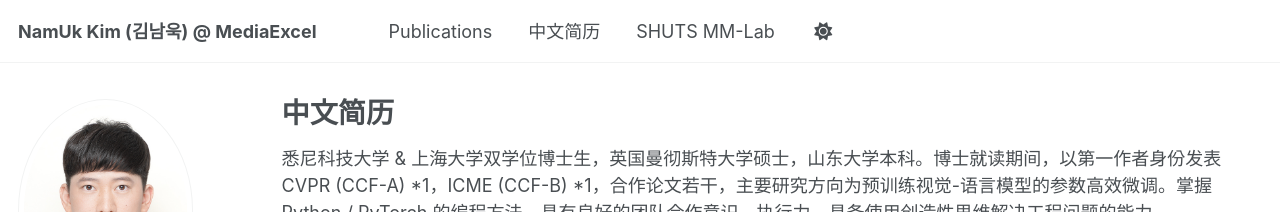
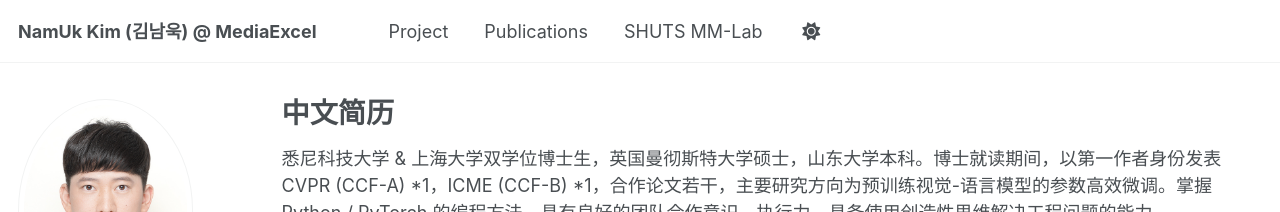
Before and after one commit to presyncope/presyncope.github.io, a Jekyll site: the page built from _pages/projects.md, in a window 1280 px wide. Shown: the top 212 px of the page. Built offline with Jekyll 4.4.1, drawn with Linux system fonts in a browser that asks for light colours; some web fonts are replaced.

Commit message:
replaced chinese_cv with projects

```diff
--- a/_data/navigation.yml
+++ b/_data/navigation.yml
@@ -8,6 +8,9 @@
 #      Markdown formatted page while the second is generated using JSON.
 
 main:
+  - title: "Project"
+    url: /projects/
+
   - title: "Publications"
     url: /publications/
 
@@ -26,9 +29,6 @@ main:
   # title: "CV"
   # url: /cv/
 
-  - title: "中文简历"
-    url: /cv_chinese/
-
   - title: "SHUTS MM-Lab"
     url: /SHUTS/
 
```
Also changed, not shown: _pages/projects.md (renamed from _pages/cv_chinese.md).
